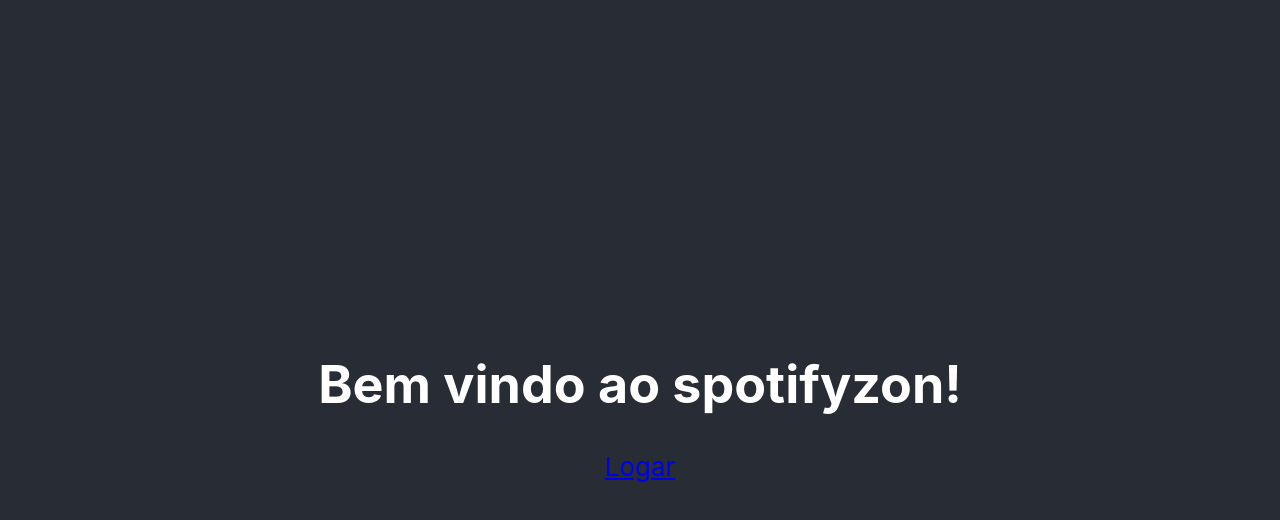
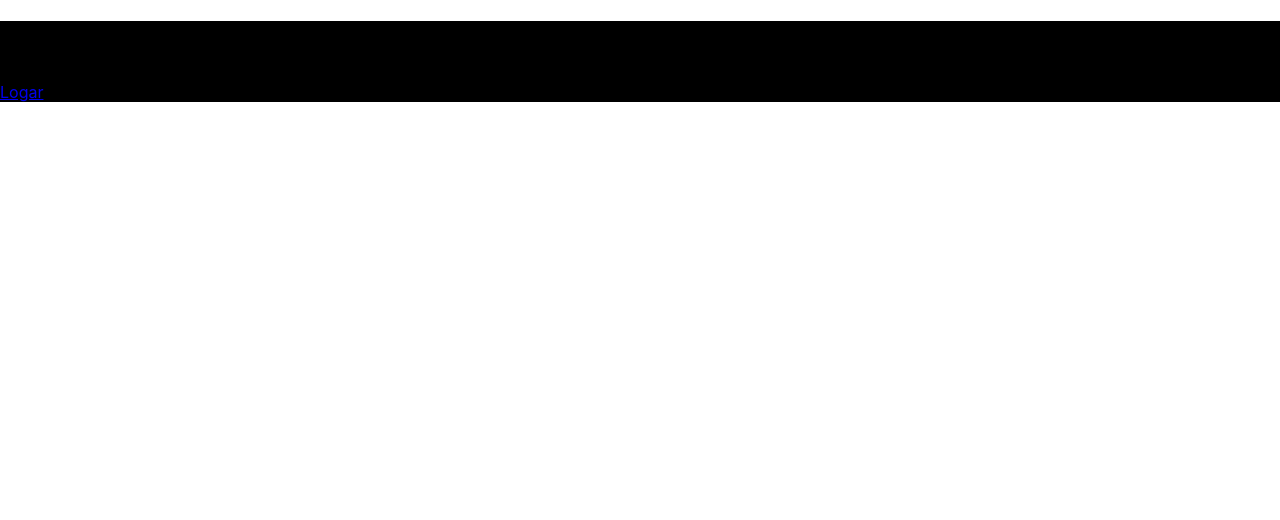
Before and after one commit to trian0/spotify-react, a React (Create React App) app: page / in a window 1280 px wide. Shown: the top 520 px of the page. Built offline with nearby package versions, Linux system fonts and the light colour scheme.

Commit message:
featApp.css): cria novas estilizações

```diff
--- a/src/App.css
+++ b/src/App.css
@@ -1,5 +1,5 @@
 .App {
-  text-align: center;
+  background-color: black;
 }
 
 .App-logo {
@@ -14,14 +14,7 @@
 }
 
 .App-header {
-  background-color: #282c34;
-  min-height: 100vh;
-  display: flex;
-  flex-direction: column;
-  align-items: center;
-  justify-content: center;
-  font-size: calc(10px + 2vmin);
-  color: white;
+  flex-direction: row;
 }
 
 .App-form {
@@ -31,14 +24,28 @@
   color: white;
 }
 
+.App-albuns {
+  background-color: yellow;
+  display: flex;
+}
+
 .App-link {
   color: #61dafb;
+}
+
+.App-menu {
+  background-color: black;
+  color: white;
+  height: 100%;
+  justify-content: center;
+  align-items: center;
 }
 
 @keyframes App-logo-spin {
   from {
     transform: rotate(0deg);
   }
+
   to {
     transform: rotate(360deg);
   }
```
